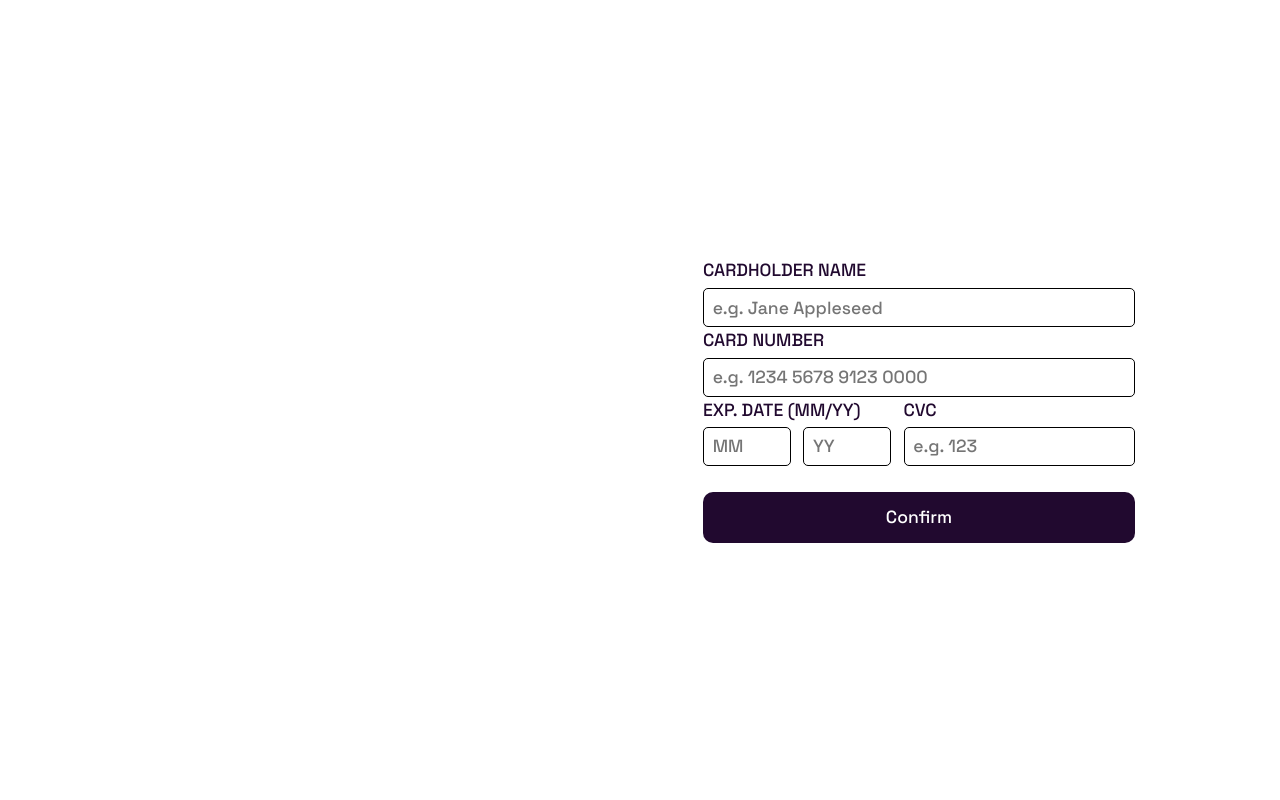
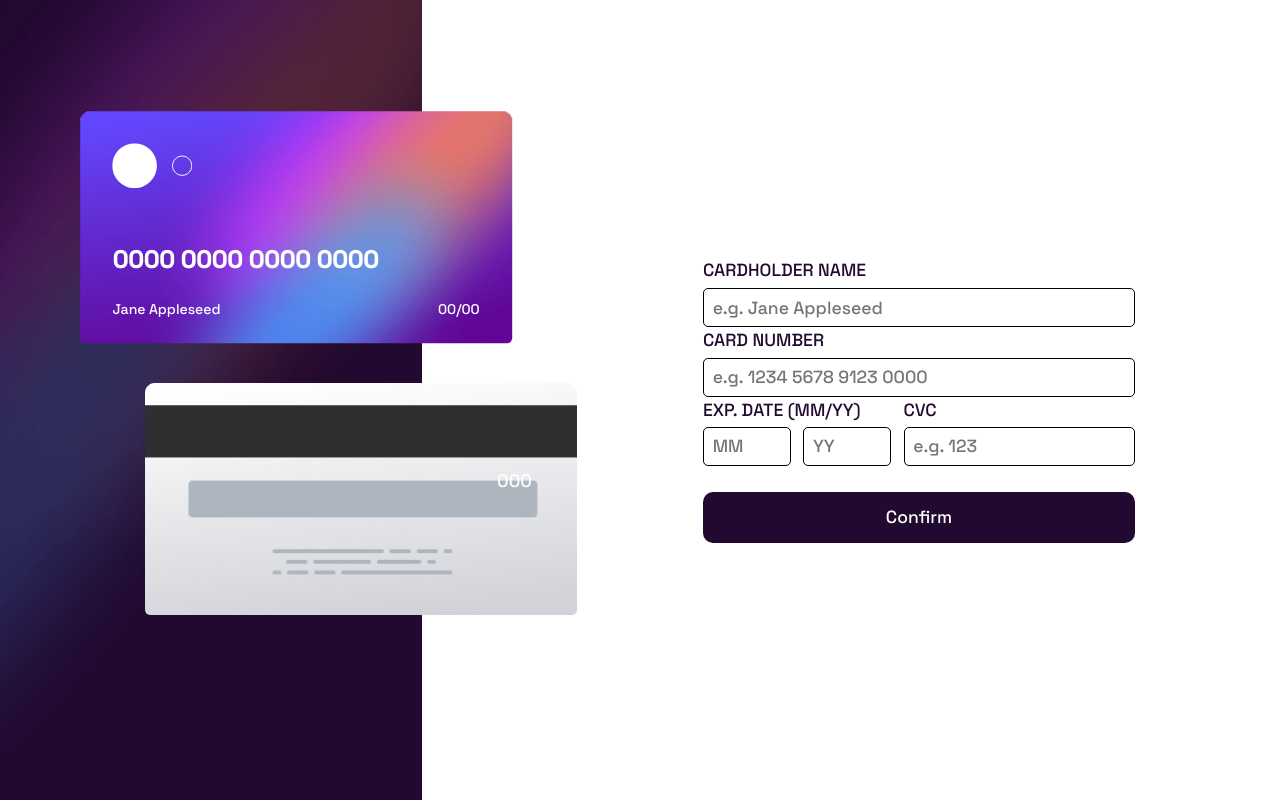
Before and after one commit to ioannesyefimov/card-form-frontendmentor, a plain HTML site: page index.html in a window 1280 px wide. Drawn offline with Linux system fonts and the light colour scheme.

Commit message:
Update style.css

```diff
--- a/style.css
+++ b/style.css
@@ -123,7 +123,7 @@ label {
     margin-bottom: 2rem;
 }
 .back-card {
-    background-image: url(images/bg-card-back.png);
+    background-image: url(bg-card-back.png);
     background-repeat: no-repeat;
     background-size: 100% 9.5em
    ;
@@ -137,7 +137,7 @@ label {
 
 }
 .front-card {
-    background-image: url(images/bg-card-front.png);
+    background-image: url(bg-card-front.png);
     background-size: 100%;
     padding: 1em   ;
     color: var(--clr-neutral-white);
@@ -342,7 +342,7 @@ form{
 
  }
  body{
-  background-image: url(images/bg-main-desktop.png);
+  background-image: url(bg-main-desktop.png);
     background-size: 33% 100%;
     background-repeat: no-repeat;
  }
```
